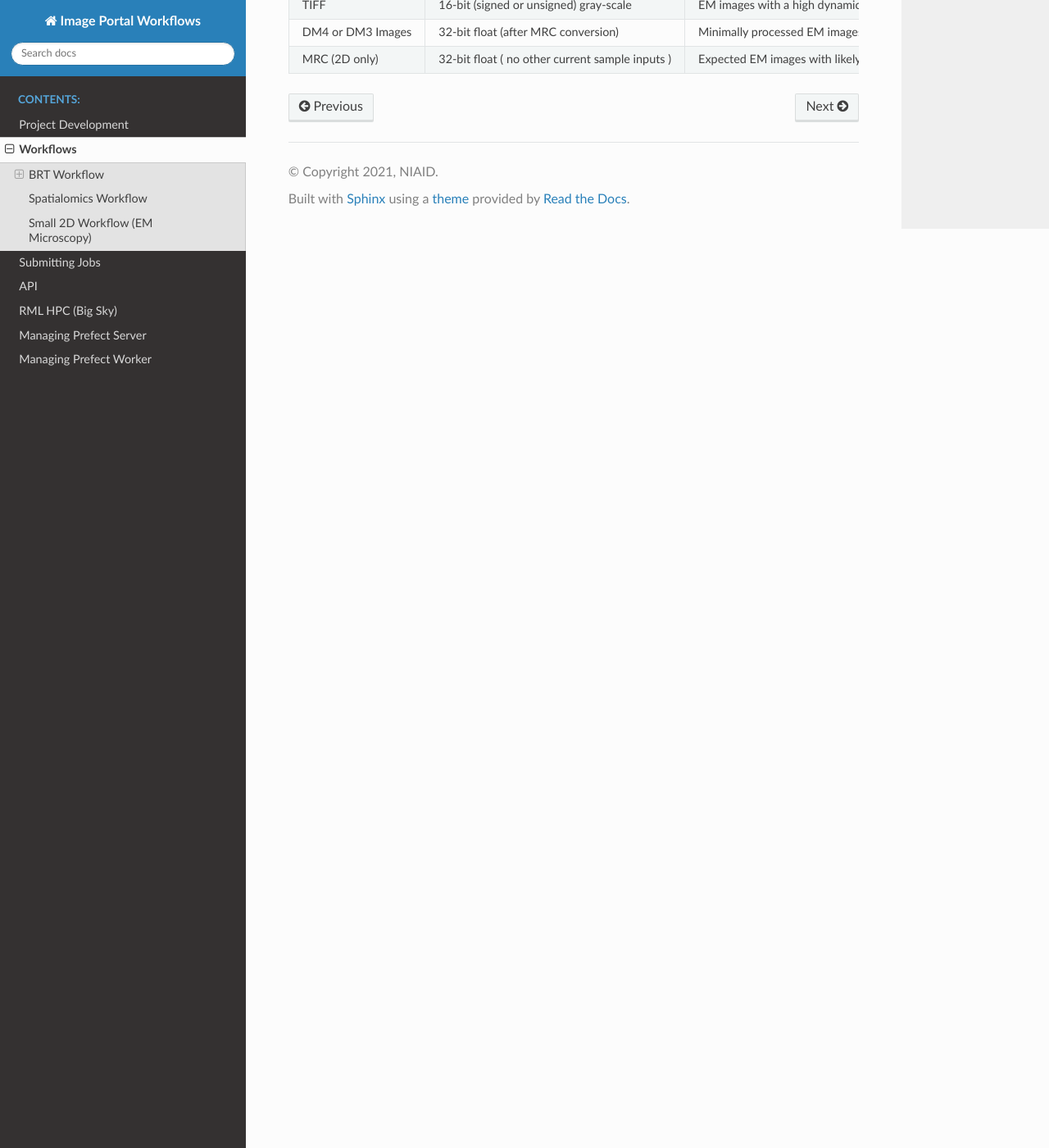
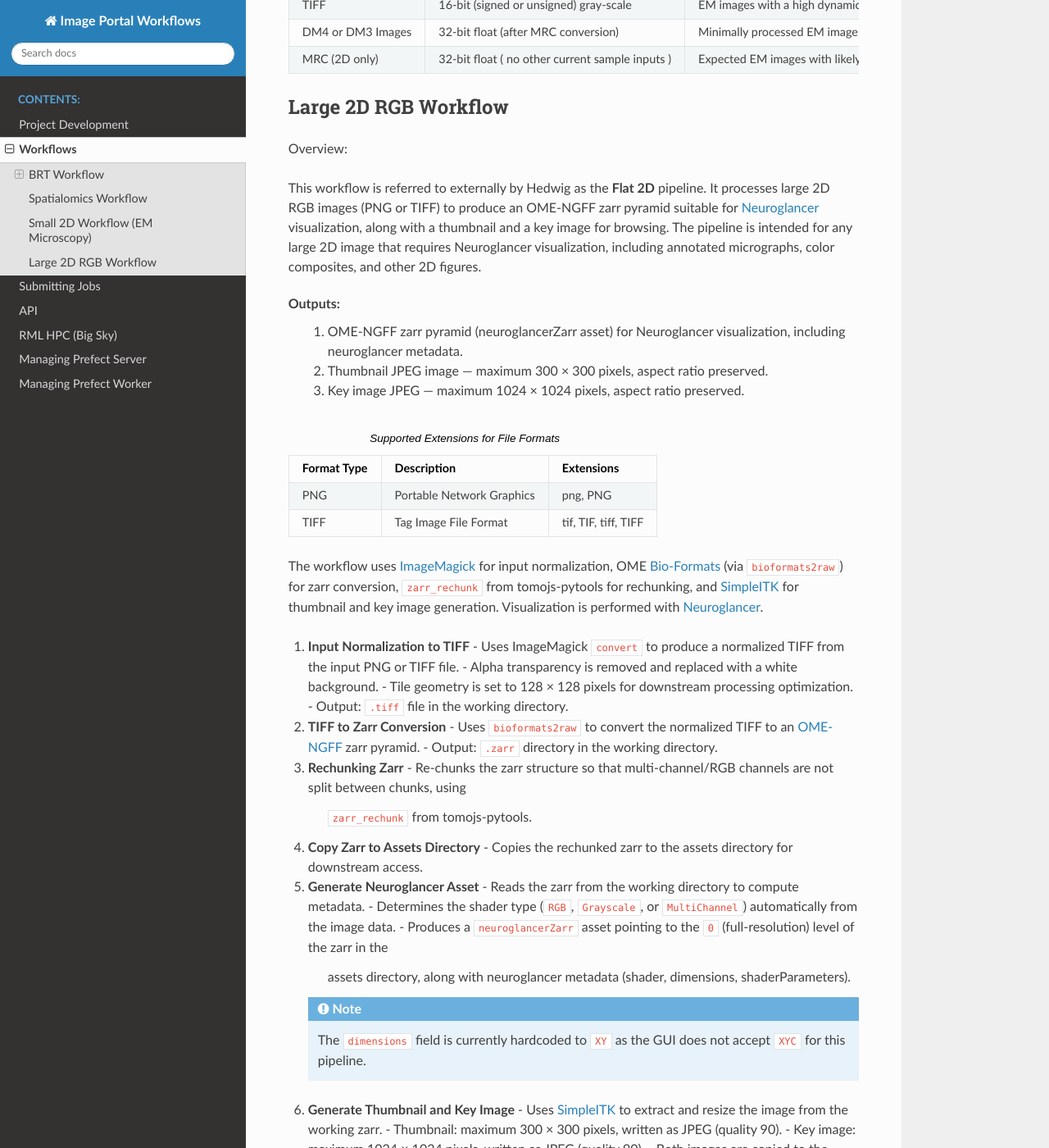
Before and after one commit to niaid/image_portal_workflows, a Sphinx documentation site: the page built from docs/source/workflows/index.rst, in a window 1280 px wide and 1400 px high, scrolled down 6761 px. Shown: the whole window at 82% size. Built offline with Sphinx 7.4.7 and the Read the Docs theme 3.1.0, drawn with Linux system fonts in a browser that asks for light colours; some of the changed text lies outside the part shown.

Commit message:
Add Sphinx docs for large 2d workflow

```diff
--- a/docs/source/workflows/index.rst
+++ b/docs/source/workflows/index.rst
@@ -11,3 +11,5 @@
 .. include:: spatialomics.rst
 
 .. include:: 2d_EM.rst
+
+.. include:: large_2d.rst
--- /dev/null
+++ b/docs/source/workflows/large_2d.rst
@@ -0,0 +1,98 @@
+*************
+Large 2D RGB Workflow
+*************
+
+Overview:
+
+This workflow is referred to externally by Hedwig as the **Flat 2D** pipeline. It processes large 2D RGB images
+(PNG or TIFF) to produce an OME-NGFF zarr pyramid suitable for `Neuroglancer`_ visualization, along with a thumbnail
+and a key image for browsing. The pipeline is intended for any large 2D image that requires Neuroglancer
+visualization, including annotated micrographs, color composites, and other 2D figures.
+
+Outputs:
+ 1. OME-NGFF zarr pyramid (neuroglancerZarr asset) for Neuroglancer visualization, including neuroglancer metadata.
+ 2. Thumbnail JPEG image — maximum 300 × 300 pixels, aspect ratio preserved.
+ 3. Key image JPEG — maximum 1024 × 1024 pixels, aspect ratio preserved.
+
+.. list-table:: Supported Extensions for File Formats
+   :header-rows: 1
+
+   * - Format Type
+     - Description
+     - Extensions
+   * - PNG
+     - Portable Network Graphics
+     - png, PNG
+   * - TIFF
+     - Tag Image File Format
+     - tif, TIF, tiff, TIFF
+
+The workflow uses `ImageMagick`_ for input normalization, OME `Bio-Formats`_ (via ``bioformats2raw``) for zarr
+conversion, ``zarr_rechunk`` from tomojs-pytools for rechunking, and `SimpleITK`_ for thumbnail and key image
+generation. Visualization is performed with `Neuroglancer`_.
+
+Pipeline Steps
+++++++++++++++
+
+1. **Input Normalization to TIFF**
+   - Uses ImageMagick ``convert`` to produce a normalized TIFF from the input PNG or TIFF file.
+   - Alpha transparency is removed and replaced with a white background.
+   - Tile geometry is set to 128 × 128 pixels for downstream processing optimization.
+   - Output: ``.tiff`` file in the working directory.
+
+2. **TIFF to Zarr Conversion**
+   - Uses ``bioformats2raw`` to convert the normalized TIFF to an `OME-NGFF`_ zarr pyramid.
+   - Output: ``.zarr`` directory in the working directory.
+
+3. **Rechunking Zarr**
+   - Re-chunks the zarr structure so that multi-channel/RGB channels are not split between chunks, using
+     ``zarr_rechunk`` from tomojs-pytools.
+
+4. **Copy Zarr to Assets Directory**
+   - Copies the rechunked zarr to the assets directory for downstream access.
+
+5. **Generate Neuroglancer Asset**
+   - Reads the zarr from the working directory to compute metadata.
+   - Determines the shader type (``RGB``, ``Grayscale``, or ``MultiChannel``) automatically from the image data.
+   - Produces a ``neuroglancerZarr`` asset pointing to the ``0`` (full-resolution) level of the zarr in the
+     assets directory, along with neuroglancer metadata (shader, dimensions, shaderParameters).
+
+   .. note::
+      The ``dimensions`` field is currently hardcoded to ``XY`` as the GUI does not accept ``XYC`` for this
+      pipeline.
+
+6. **Generate Thumbnail and Key Image**
+   - Uses `SimpleITK`_ to extract and resize the image from the working zarr.
+   - Thumbnail: maximum 300 × 300 pixels, written as JPEG (quality 90).
+   - Key image: maximum 1024 × 1024 pixels, written as JPEG (quality 90).
+   - Both images are copied to the assets directory.
+
+7. **Callback and API Notification**
+   - Sends results and metadata to the API callback URL if provided.
+
+.. list-table:: Summary of Input Image Types
+   :header-rows: 1
+
+   * - Format Type
+     - Description
+     - Processing Information
+   * - PNG
+     - Color or grayscale PNG image, possibly with alpha transparency
+     - Normalized to TIFF (alpha removed, white background); converted to OME-NGFF zarr;
+       neuroglancer metadata and thumbnail/key image generated.
+   * - TIFF
+     - Color or grayscale TIFF image
+     - Normalized to TIFF (alpha removed, white background); converted to OME-NGFF zarr;
+       neuroglancer metadata and thumbnail/key image generated.
+
+.. note::
+   - All inputs pass through the TIFF normalization step regardless of format. This ensures a consistent
+     tiled TIFF with alpha removed for reliable zarr conversion.
+   - The shader type (``RGB``, ``Grayscale``, or ``MultiChannel``) is determined automatically from the image data.
+   - Thumbnail and key image dimensions preserve the aspect ratio and will be at most the stated maximum size.
+
+.. _Bio-Formats: https://www.openmicroscopy.org/bio-formats/
+.. _OME-NGFF: https://ngff.openmicroscopy.org/
+.. _Neuroglancer: https://github.com/google/neuroglancer
+.. _ImageMagick: https://imagemagick.org/
+.. _SimpleITK: https://simpleitk.readthedocs.io/
```
